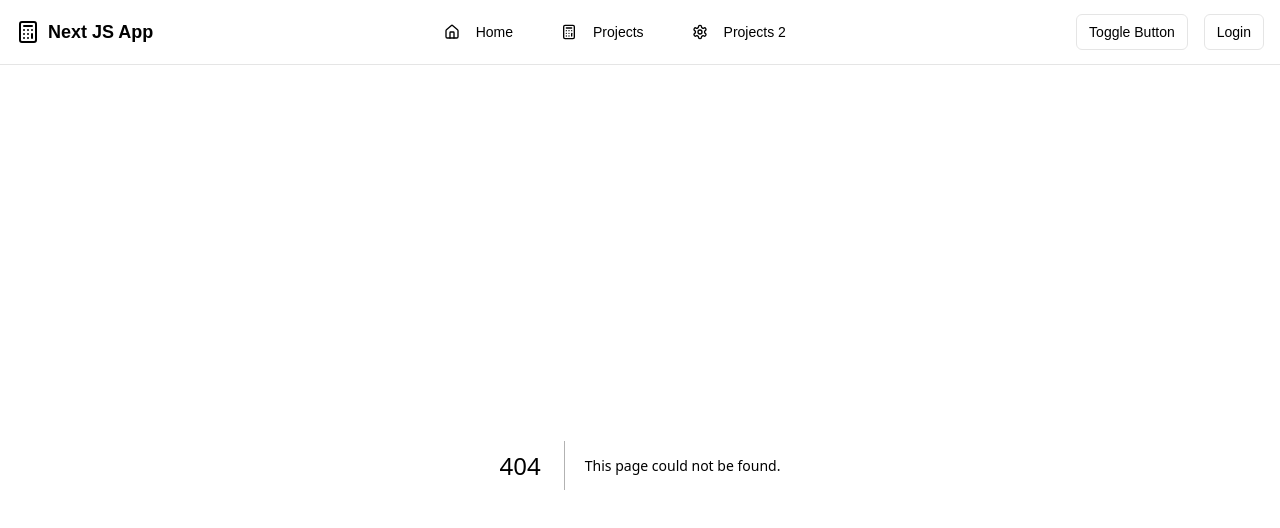
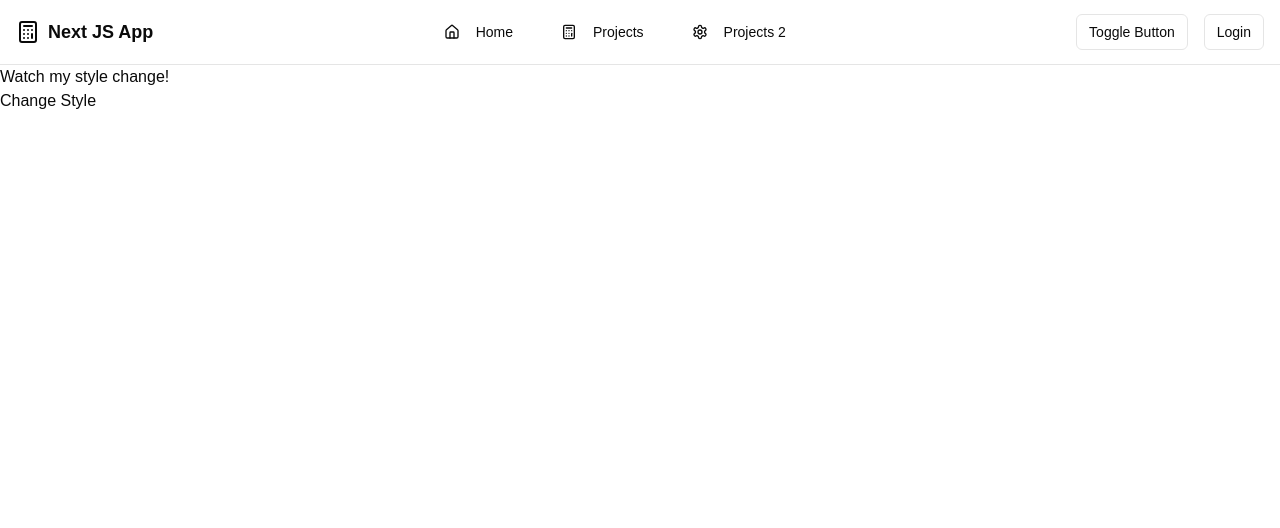
Before and after one commit to 1hirak/ProjectDisplay, a Next.js app: page /useref/p3 in a window 1280 px wide. Before the commit this address had no page. Shown: the top 528 px of the page. Built offline with nearby package versions, Linux system fonts and the light colour scheme.

Commit message:
update on the button

```diff
--- /dev/null
+++ b/src/app/useref/p3/page.jsx
@@ -0,0 +1,23 @@
+'use client'
+import React, { useRef } from 'react';
+
+function StyleChanger() {
+  const paraRef = useRef(null);
+
+  const changeStyle = () => {
+    // Modify the paragraph's style using paraRef.current
+    if (paraRef.current) {
+      paraRef.current.style.backgroundColor = 'yellow';
+      paraRef.current.style.fontSize = '1.5rem';
+    }
+  };
+
+  return (
+    <div>
+      <p ref={paraRef}>Watch my style change!</p>
+      <button onClick={changeStyle}>Change Style</button>
+    </div>
+  );
+}
+
+export default StyleChanger;
```
